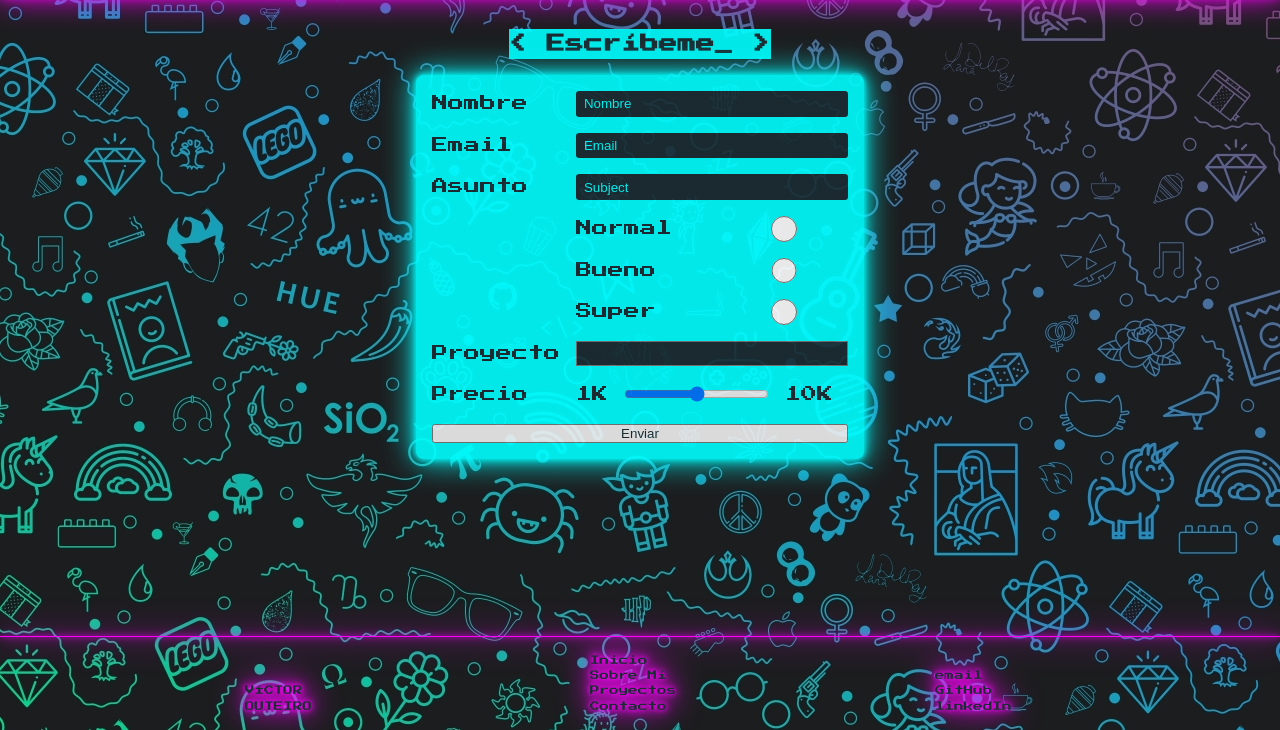
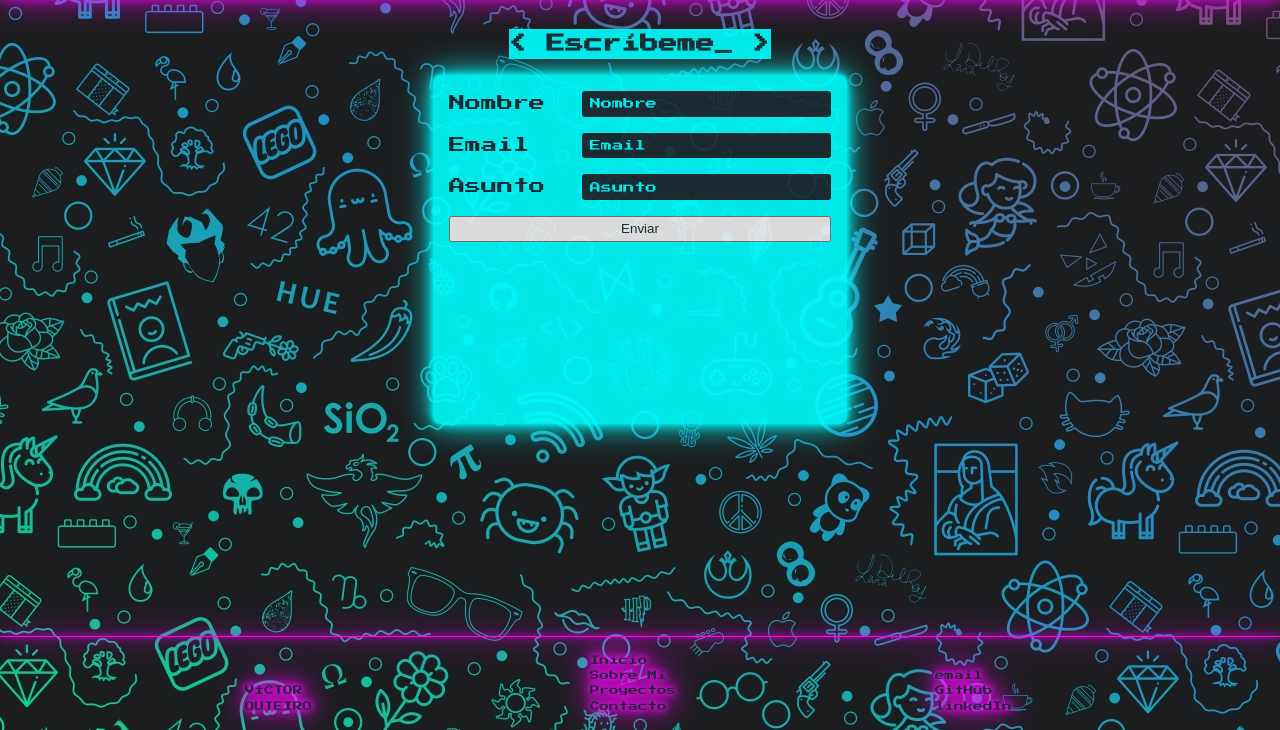
Before and after one commit to Radu-A/dw-portfolio, a plain HTML site: page pages/contact.html in a window 1280 px wide. Shown: the part 70-800 px from the top of the page. Drawn offline with Linux system fonts and the light colour scheme; a web font is replaced by a local one.

Commit message:
updated/form

```diff
--- a/pages/contact.html
+++ b/pages/contact.html
@@ -30,28 +30,21 @@
           <input type="email" placeholder="Email" required id="email" title="hola">
           <!-- subject -->
           <label for="subject" id="subject-label">Asunto</label>
-          <input type="text" name="subject" placeholder="Subject" id="subject">
+          <input type="text" name="subject" placeholder="Asunto" id="subject">
           <!-- type -->
-          <label for="normal" id="normal-label">Normal</label>
+          <!-- <label class="type-label" for="normal" id="normal-label">Normal</label>
           <input type="radio" name="type" id="normal-radio" value="normal">
-          <label for="bueno" id="bueno-label">Bueno</label>
+          <label class="type-label" for="bueno" id="bueno-label">Bueno</label>
           <input type="radio" name="type" id="bueno-radio" value="bueno">
-          <label for="super" id="super-label">Super</label>
-          <input type="radio" name="type" id="super-radio" value="super">
+          <label class="type-label" for="super" id="super-label">Super</label>
+          <input type="radio" name="type" id="super-radio" value="super"> -->
           <!-- select -->
-          <label id="project-label" for="project">Proyecto</label>
-          <select name="project" id="project-select">
+          <!-- <label id="project-label" for="project">Proyecto</label>
+          <select onfocus="this.size=3" name="project" id="project-select">
             <option value="front">Front</option>
             <option value="back">Back</option>
             <option value="Full">Full</option>
-          </select>
-          <!-- range -->
-           <label id="prize-label" for="prize">Precio</label>
-            <div id="prize-div">
-              <span id="precio-span-1">1K</span>
-              <input type="range" name="prize" id="prize-input" min="1000" max="10000">
-            <span id="precio-span-10">10K</span>
-          </div>
+          </select> -->
           <button type="submit" id="contact-button">Enviar</button>
         </form>
 
--- a/styles/styles.css
+++ b/styles/styles.css
@@ -1,7 +1,7 @@
 
 @import url('https://fonts.googleapis.com/css2?family=Bitcount+Grid+Double:wght@100..900&family=Orbitron:wght@400..900&family=Press+Start+2P&family=Share+Tech+Mono&family=VT323&display=swap');
 
-/* Variable */
+/* Variables */
 
 :root {
     --dark-blue: #1a2c32;
@@ -124,11 +124,10 @@ h4 {
         "name-label name name"
         "email-label email email"
         "subject-label subject subject"
-        ". normal-label normal-radio"
+        /* ". normal-label normal-radio"
         ". bueno-label bueno-radio"
         ". super-label super-radio"
-        "project-label project-select project-select"
-        "prize-label prize-div prize-div"
+        "project-label project-select project-select" */
         "contact-button contact-button contact-button";
     grid-template-columns: repeat(3, 1fr);
     grid-template-rows: repeat(8, 1fr);
@@ -154,8 +153,6 @@ h4 {
 #super-radio {grid-area: super-radio;}
 #project-label {grid-area: project-label;}
 #project-select {grid-area: project-select;}
-#prize-label {grid-area: prize-label;}
-#prize-div {grid-area: prize-div;}
 #contact-button {grid-area: contact-button;}
 
 
@@ -164,19 +161,39 @@ h4 {
     border: none;
     border-radius: 0.2rem;
     background: var(--dark-blue);
+    font-family: "Press Start 2P";
+    font-size: 0.7rem;
     color: var(--green);
+}
+
+.type-label {
+    font-size: 0.8rem;
 }
 
 .contact-form input::placeholder {
     color: var(--green);
 }
 
-.contact-form input[type="radio"] {
+/* .contact-form input[type="radio"] {
     accent-color: var(--pink);
+} */
+/* #project-select {
+    color: var(--green);
+    border-radius: 0.2rem;
+    background-color: var(--dark-blue);
 }
+#project-select option {
+    color: var(--green);
+}
+#project-select option:hover {
+    background-color: #f0f;
+}
+::-webkit-scrollbar {
+    display: none;
+} */
 
-#project-select {
-    background-color: var(--dark-blue);
+#project-button {
+
 }
 
 /* footer */
```
Also changed, not shown: pages/about.html (+1 -1 lines), 1 other file.
